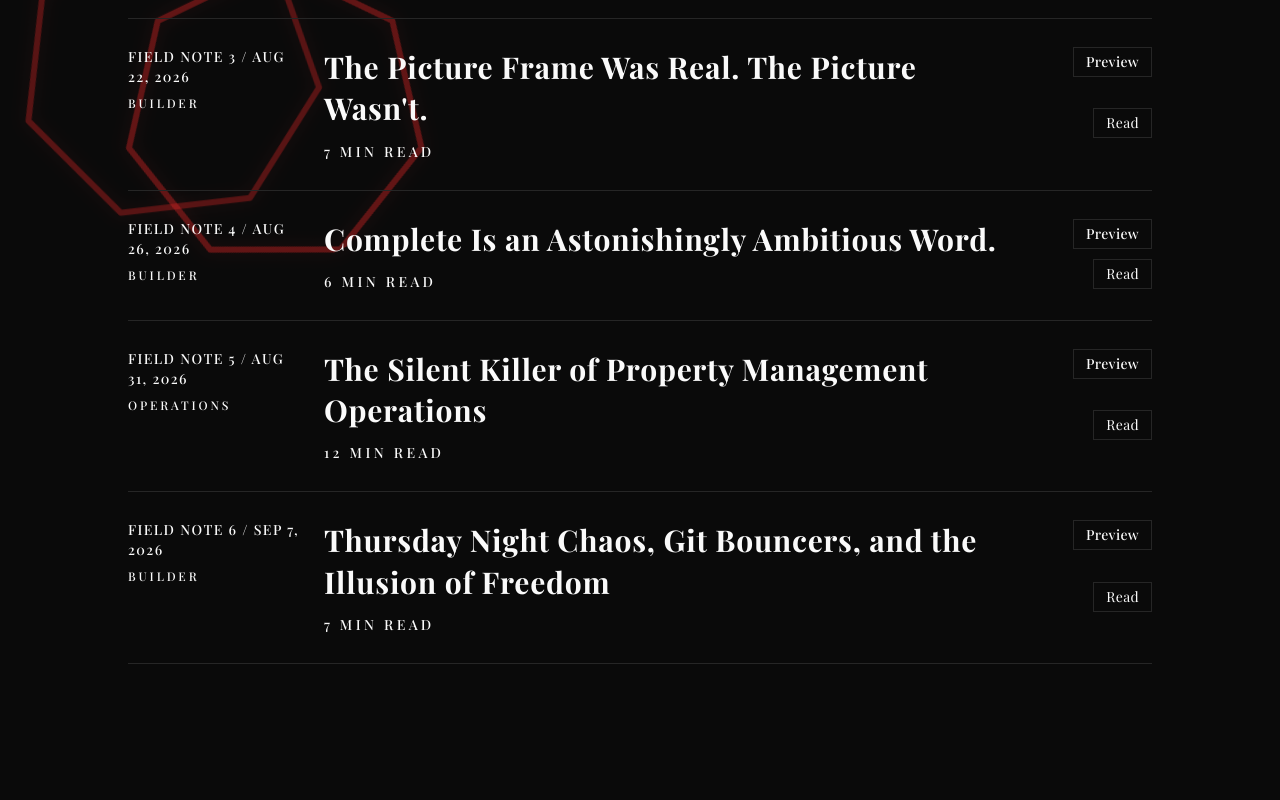
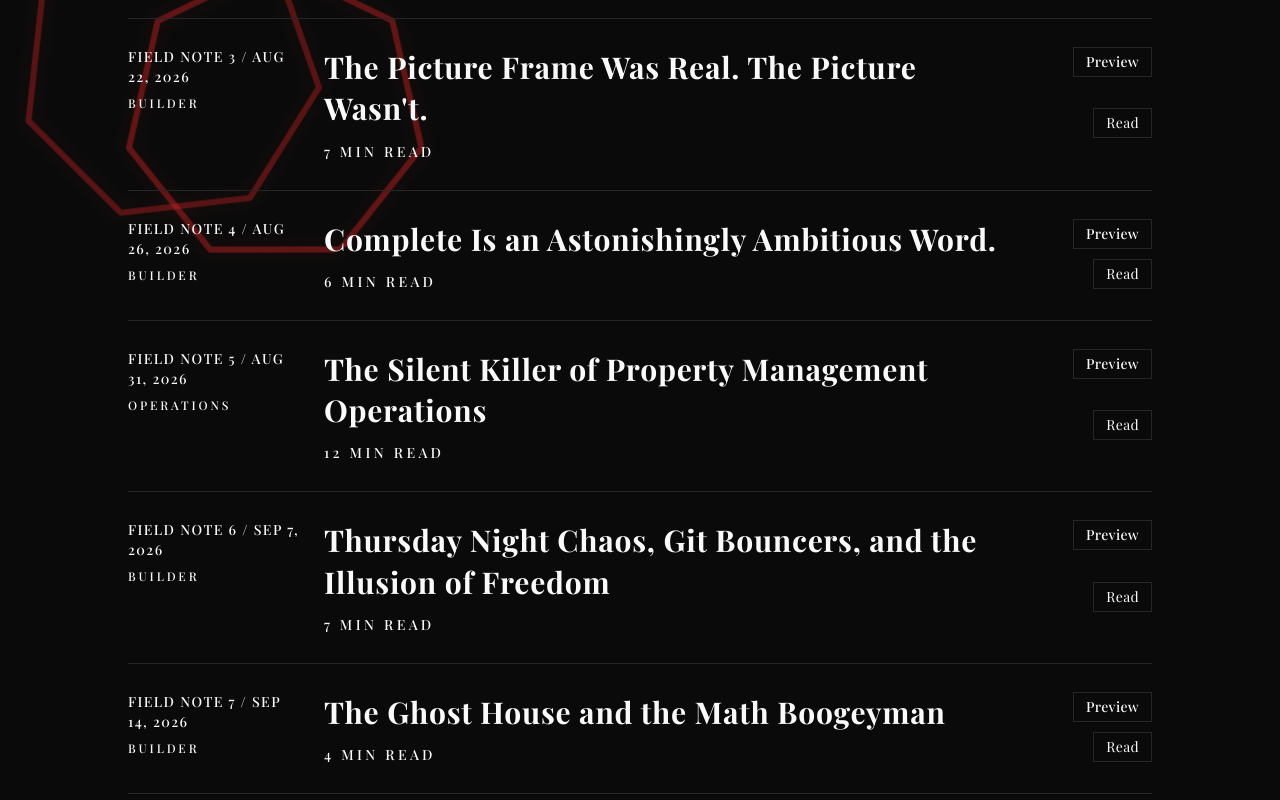
Before and after one commit to hypnoticdata777/calmCommandCenter, a React (Vite) app: page /journal in a window 1280 px wide. Shown: the part 844-1644 px from the top of the page. Built offline with nearby package versions, Linux system fonts and the light colour scheme.

Commit message:
Publish Field Note 7

```diff
--- a/scripts/prerender-seo.mjs
+++ b/scripts/prerender-seo.mjs
@@ -130,6 +130,22 @@ const journalEntries = [
     related: [
       "/work/techsync-ops",
       "/journal/the-api-went-dark",
+      "/journal/the-silent-killer-of-property-management-operations",
+      "/lab",
+    ],
+  },
+  {
+    label: "Field Note 7",
+    path: "/journal/the-ghost-house-and-the-math-boogeyman",
+    title: "Field Note 7: The Ghost House and the Math Boogeyman | h777 Journal",
+    headline: "The Ghost House and the Math Boogeyman",
+    description:
+      "The build looked fine from my desk. Fortunately, as you'll see, the real work was happening somewhere else entirely.",
+    section: "Builder",
+    date: "2026-09-14",
+    related: [
+      "/journal/thursday-night-chaos-git-bouncers-and-the-illusion-of-freedom",
+      "/work/techsync-ops",
       "/journal/the-silent-killer-of-property-management-operations",
       "/lab",
     ],
--- a/scripts/validate-seo.mjs
+++ b/scripts/validate-seo.mjs
@@ -21,6 +21,10 @@ const expectedTypesByPath = new Map([
   ],
   [
     "/journal/thursday-night-chaos-git-bouncers-and-the-illusion-of-freedom",
+    ["WebSite", "Person", "BlogPosting", "BreadcrumbList"],
+  ],
+  [
+    "/journal/the-ghost-house-and-the-math-boogeyman",
     ["WebSite", "Person", "BlogPosting", "BreadcrumbList"],
   ],
   ["/lab", ["WebSite", "Person", "CollectionPage", "BreadcrumbList"]],
@@ -226,7 +230,7 @@ async function main() {
   const urls = [...sitemap.matchAll(/<loc>(.*?)<\/loc>/g)].map((match) => match[1]);
   const sitemapIssues = [];
 
-  assert(urls.length === 15, `Expected 15 sitemap URLs, found ${urls.length}`, sitemapIssues);
+  assert(urls.length === 16, `Expected 16 sitemap URLs, found ${urls.length}`, sitemapIssues);
   assert(new Set(urls).size === urls.length, "Sitemap contains duplicate URLs", sitemapIssues);
 
   const robots = await fetchText(`${siteUrl}/robots.txt`);
--- a/src/app/pages/Journal.tsx
+++ b/src/app/pages/Journal.tsx
@@ -816,6 +816,60 @@ export const journalEntries = [
       },
     ],
   },
+  {
+    label: "Field Note 7",
+    slug: "the-ghost-house-and-the-math-boogeyman",
+    title: "The Ghost House and the Math Boogeyman",
+    readTime: "4 min read",
+    type: "Builder",
+    date: "Sep 14, 2026",
+    dateISO: "2026-09-14",
+    excerpt:
+      "The build looked fine from my desk. Fortunately, as you'll see, the real work was happening somewhere else entirely.",
+    comingSoon: false,
+    sections: [
+      `The build looked fine from my desk. Fortunately, as you'll see, the real work was happening somewhere else entirely.`,
+      `Nine fourmesters into Computer Systems Engineering, and if I'm being honest, this has been the recurring theme of the whole run. Term after term, I've had to sit down and stare directly into the abyss. Why, you ask? Weeell... because of numbers. High-level math, to be exact.`,
+      `There's a rule in personal development I find genuinely useful: if your goals don't terrify you at least a little, they aren't big enough. I knew becoming a top-tier systems engineer meant facing the one subject I'd been quietly avoiding for years.`,
+      `So there I've been, fourmester after fourmester: a guy in his thirties, raising his hand in class to ask the kind of painfully obvious questions that make you want to evaporate on the spot.`,
+      `But somewhere in the sheer repetition, one problem, then the next, then the next, term after term, a veil started to lift.`,
+      `I realized I wasn't just looking at math. I was looking at life.`,
+      `You don't solve a complex equation by panicking. You break it down. You sort the noise into buckets. You grab the edges of the problem and iterate your way to zero.`,
+      `Suddenly, the math looked exactly like the operational bottlenecks I fix at work. Which perfectly explains what came out of my last build session with the \`h777.dev\` portfolio.`,
+      `My website was a React Single Page Application. To a human, it looked fantastic. To a search engine? It was like a homeowner trying to sell a beautiful, fully-furnished house, except the house is invisible from the street and the address is written in invisible ink.`,
+      `Google would show up, look around, shrug, and leave.`,
+      `If you want a clean system, you have to clean while you cook. So that's what the session turned into: building the SEO foundation.`,
+      `We un-stapled the Journal page and gave every Field Note its own apartment, mailbox, and doorbell. We stopped relying on a generic social preview and built a proper Open Graph image, because when you introduce yourself to the internet, you should probably wear a tailored suit, not a temporary jacket.`,
+      `React SEO is like a restaurant where the food is Michelin-star quality, but the waiter doesn't hand you the menu until you've already been sitting there for ten minutes. We needed to put the menu on the table first.`,
+      `And that's when it really hit me: iterating a website's architecture is exactly like iterating your own beliefs. You break them down, you test the edges, and you slowly work your way toward the truth.`,
+      `You break down the code. You break down the math. But the real product you're iterating is your own mind.`,
+      `I'm getting decent grades, and the site is finally indexing. But the most important build in this whole stretch didn't happen in VS Code. It happened in my head.`,
+      `I'm not just engineering a portfolio. I'm engineering my own capacity to handle the unknown.`,
+      `Next week: the stomach-trembling weeks. The ones where nobody can tell you if you're moving forward or just moving. Spoiler, headcount won't tell you either.`,
+    ],
+    relatedLinks: [
+      {
+        label: "Journal",
+        title: "Thursday Night Chaos, Git Bouncers, and the Illusion of Freedom",
+        href: "/journal/thursday-night-chaos-git-bouncers-and-the-illusion-of-freedom",
+      },
+      {
+        label: "Work",
+        title: "TechSync Ops: the PMC command center for maintenance handoffs",
+        href: "/work/techsync-ops",
+      },
+      {
+        label: "Journal",
+        title: "The Silent Killer of Property Management Operations",
+        href: "/journal/the-silent-killer-of-property-management-operations",
+      },
+      {
+        label: "Lab",
+        title: "Where experiments get stress-tested",
+        href: "/lab",
+      },
+    ],
+  },
 ];
 
 export const journalSubheads = new Set([
@@ -865,6 +919,10 @@ export const journalStrongLines = new Set([
   "The most complicated system I am trying to engineer is not TechSync.",
   "It is me.",
   "Next Field Note: The build looked fine from my desk. Unfortunately, the work was happening somewhere else.",
+  "The build looked fine from my desk. Fortunately, as you'll see, the real work was happening somewhere else entirely.",
+  "You break down the code. You break down the math. But the real product you're iterating is your own mind.",
+  "I'm not just engineering a portfolio. I'm engineering my own capacity to handle the unknown.",
+  "Next week: the stomach-trembling weeks. The ones where nobody can tell you if you're moving forward or just moving. Spoiler, headcount won't tell you either.",
 ]);
 
 export function Journal() {
```
Also changed, not shown: 4 other files (tests, documents, lock files or other folders).
